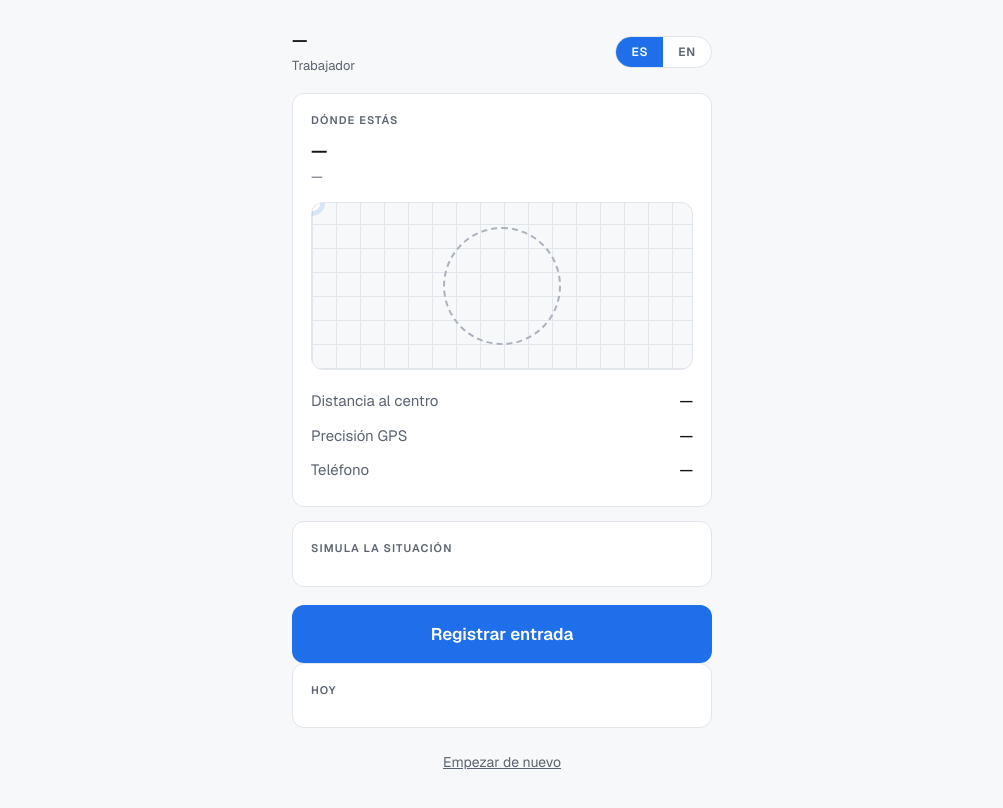
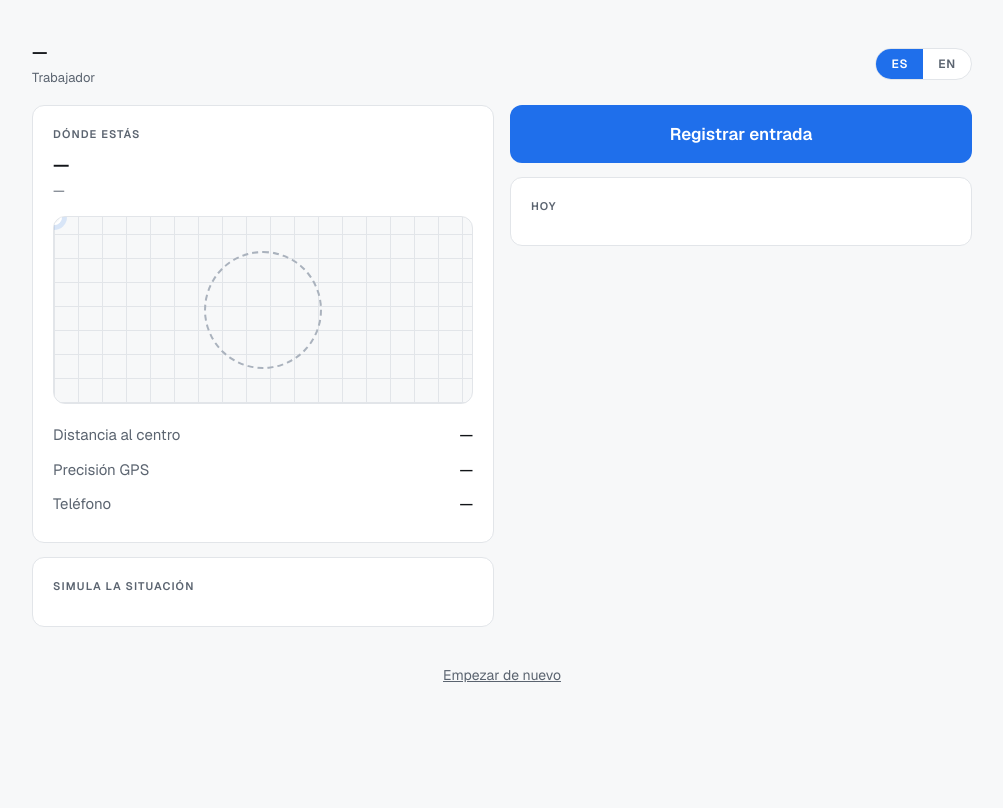
Before and after one commit to DGO91/fichaje-geocerca, a website: page app/publico/index.html in a window 1280 px wide. Shown: the whole page, without its empty margins (138-1141 px from the left). Drawn offline with nearby package versions, Linux system fonts and the light colour scheme; no server answers.

Commit message:
Separar el veredicto del boton y hacer la pantalla responsive

```diff
--- a/app/publico/estilo.css
+++ b/app/publico/estilo.css
@@ -21,16 +21,31 @@ body {
   font:400 16px/1.5 Geist, system-ui, -apple-system, "Segoe UI", sans-serif;
   -webkit-font-smoothing:antialiased;
   display:flex; justify-content:center;
-  padding:28px 16px 56px;
+  padding:clamp(16px, 4vw, 40px) clamp(12px, 4vw, 32px) 56px;
+  padding-left:max(clamp(12px,4vw,32px), env(safe-area-inset-left));
+  padding-right:max(clamp(12px,4vw,32px), env(safe-area-inset-right));
 }
 
-.telefono { width:100%; max-width:420px; }
+.telefono { width:100%; max-width:460px; }
+
+/* Una sola columna en el telefono, que es donde se usa. En pantallas
+   anchas se reparte en dos para que no quede una tira estrecha en medio
+   de un monitor. El orden de lectura no cambia. */
+.columnas { display:flex; flex-direction:column; }
+
+@media (min-width: 880px) {
+  .telefono { max-width:940px; }
+  .columnas { display:grid; grid-template-columns:1fr 1fr; gap:16px; align-items:start; }
+  .mapa { height:200px; }
+}
 
 header {
   display:flex; align-items:center; justify-content:space-between;
   margin-bottom:18px;
 }
-header .quien { font-size:17px; font-weight:600; letter-spacing:-.01em; }
+header { gap:12px; }
+header .quien { font-size:17px; font-weight:600; letter-spacing:-.01em;
+  overflow-wrap:anywhere; }
 header .rol { font-size:13px; color:var(--tinta-2); margin-top:2px; }
 
 .idioma { display:inline-flex; border:1px solid var(--linea); border-radius:999px;
@@ -44,7 +59,7 @@ header .rol { font-size:13px; color:var(--tinta-2); margin-top:2px; }
 
 .tarjeta {
   background:var(--fondo); border:1px solid var(--linea);
-  border-radius:var(--radio); padding:18px; margin-bottom:14px;
+  border-radius:var(--radio); padding:clamp(14px, 4vw, 20px); margin-bottom:14px;
 }
 .rotulo {
   font-size:11px; font-weight:600; letter-spacing:.1em; text-transform:uppercase;
@@ -55,7 +70,7 @@ header .rol { font-size:13px; color:var(--tinta-2); margin-top:2px; }
 
 /* Mapa esquemático: cuadrícula, perímetro y la posición declarada. */
 .mapa {
-  position:relative; height:168px; margin:16px 0 14px;
+  position:relative; height:clamp(140px, 40vw, 188px); margin:16px 0 14px;
   border-radius:var(--radio); border:1px solid var(--linea); overflow:hidden;
   background:
     repeating-linear-gradient(0deg, var(--linea) 0 1px, transparent 1px 24px),
@@ -92,7 +107,7 @@ header .rol { font-size:13px; color:var(--tinta-2); margin-top:2px; }
 .fichar {
   width:100%; min-height:58px; border:0; border-radius:var(--radio);
   background:var(--accion); color:#fff; font:600 17px Geist, system-ui, sans-serif;
-  cursor:pointer; margin-top:4px;
+  cursor:pointer; margin:0 0 14px;
 }
 .fichar:active { transform:scale(.99); }
 .fichar[disabled] { background:#c9ced5; cursor:default; }
@@ -107,8 +122,10 @@ header .rol { font-size:13px; color:var(--tinta-2); margin-top:2px; }
 
 .marca {
   display:flex; align-items:baseline; justify-content:space-between;
+  gap:10px; flex-wrap:wrap;
   padding:11px 0; border-top:1px solid var(--linea); font-size:15px;
 }
+.marca > span:first-child { flex:1 1 auto; min-width:0; }
 .marca:first-of-type { border-top:0; }
 .marca .hora { font-variant-numeric:tabular-nums; color:var(--tinta-2); font-size:14px; }
 .marca .estado { font-size:13px; }
@@ -122,3 +139,13 @@ header .rol { font-size:13px; color:var(--tinta-2); margin-top:2px; }
   border:0; background:transparent; color:var(--tinta-2);
   font:400 14px Geist, system-ui, sans-serif; cursor:pointer; text-decoration:underline;
 }
+
+/* El cursor fino no necesita objetivos de guante, pero el dedo si. */
+@media (hover: hover) {
+  .escenarios button:hover { border-color:#b9c1cb; }
+  .fichar:hover { background:#1a5fd0; }
+}
+
+@media (prefers-reduced-motion: reduce) {
+  .yo { transition:none; }
+}
--- a/app/publico/index.html
+++ b/app/publico/index.html
@@ -22,6 +22,9 @@
   </span>
  </header>
 
+ <div class="columnas">
+ <div class="col">
+
  <section class="tarjeta">
   <div class="rotulo" data-es="Dónde estás" data-en="Where you are">Dónde estás</div>
   <div class="obra" id="obra">—<small id="obraSub">—</small></div>
@@ -39,6 +42,9 @@
   <div class="escenarios" id="escenarios"></div>
  </section>
 
+ </div>
+ <div class="col">
+
  <button class="fichar" id="fichar" onclick="fichar()"
   data-es="Registrar entrada" data-en="Clock in">Registrar entrada</button>
 
@@ -52,6 +58,9 @@
   <div id="hoy"></div>
  </section>
 
+ </div>
+ </div>
+
  <div class="pie">
   <button onclick="reiniciar()" data-es="Empezar de nuevo" data-en="Start over">Empezar de nuevo</button>
  </div>
```
Also changed, not shown: README.md, app-escritorio.png (added), app-movil.png (added), app-pantalla.png (deleted).
